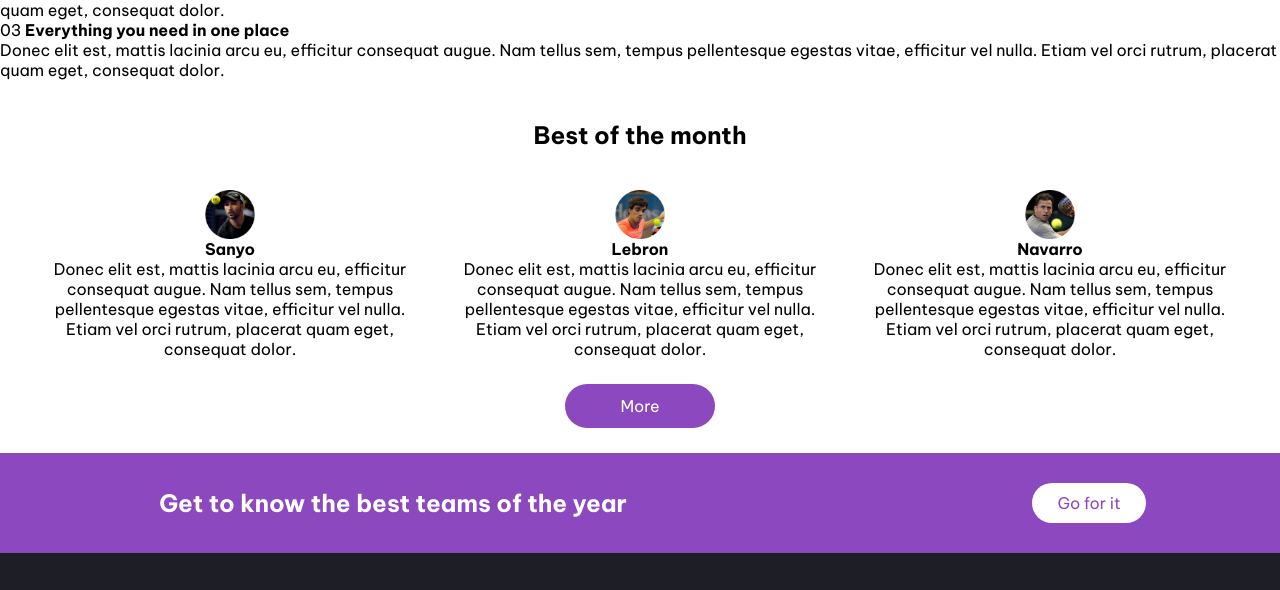
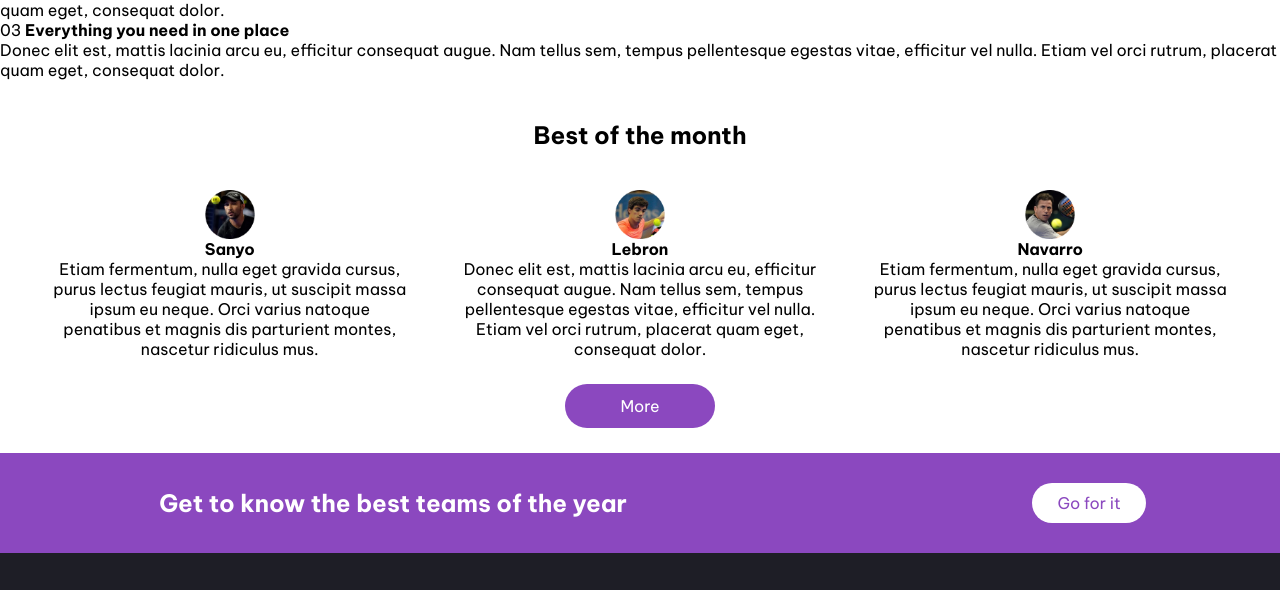
Before and after one commit to marianamure/proyecto-front1, a plain HTML site: page index.html in a window 1280 px wide. Shown: the part 910-1500 px from the top of the page. Drawn offline with Linux system fonts and the light colour scheme.

Commit message:
texto html

```diff
--- a/index.html
+++ b/index.html
@@ -80,7 +80,7 @@
                 <article class="card">
                     <img src="img/avatar-sanyo.png" alt="avatar-sanyo">
                     <b>Sanyo</b>
-                    <p>Donec elit est, mattis lacinia arcu eu, efficitur consequat augue. Nam tellus sem, tempus pellentesque egestas vitae, efficitur vel nulla. Etiam vel orci rutrum, placerat quam eget, consequat dolor.</p>
+                    <p>Etiam fermentum, nulla eget gravida cursus, purus lectus feugiat mauris, ut suscipit massa ipsum eu neque. Orci varius natoque penatibus et magnis dis parturient montes, nascetur ridiculus mus. </p>
                 </article>
 
                 <article class="card">
@@ -92,7 +92,7 @@
                 <article class="card">
                     <img src="img/avatar-navarro.png" alt="avatar-navarro">
                     <b>Navarro</b>
-                    <p>Donec elit est, mattis lacinia arcu eu, efficitur consequat augue. Nam tellus sem, tempus pellentesque egestas vitae, efficitur vel nulla. Etiam vel orci rutrum, placerat quam eget, consequat dolor.</p>
+                    <p>Etiam fermentum, nulla eget gravida cursus, purus lectus feugiat mauris, ut suscipit massa ipsum eu neque. Orci varius natoque penatibus et magnis dis parturient montes, nascetur ridiculus mus. </p>
                 </article>
             </div>
             <a href="#" class="boton">More</a>
```
